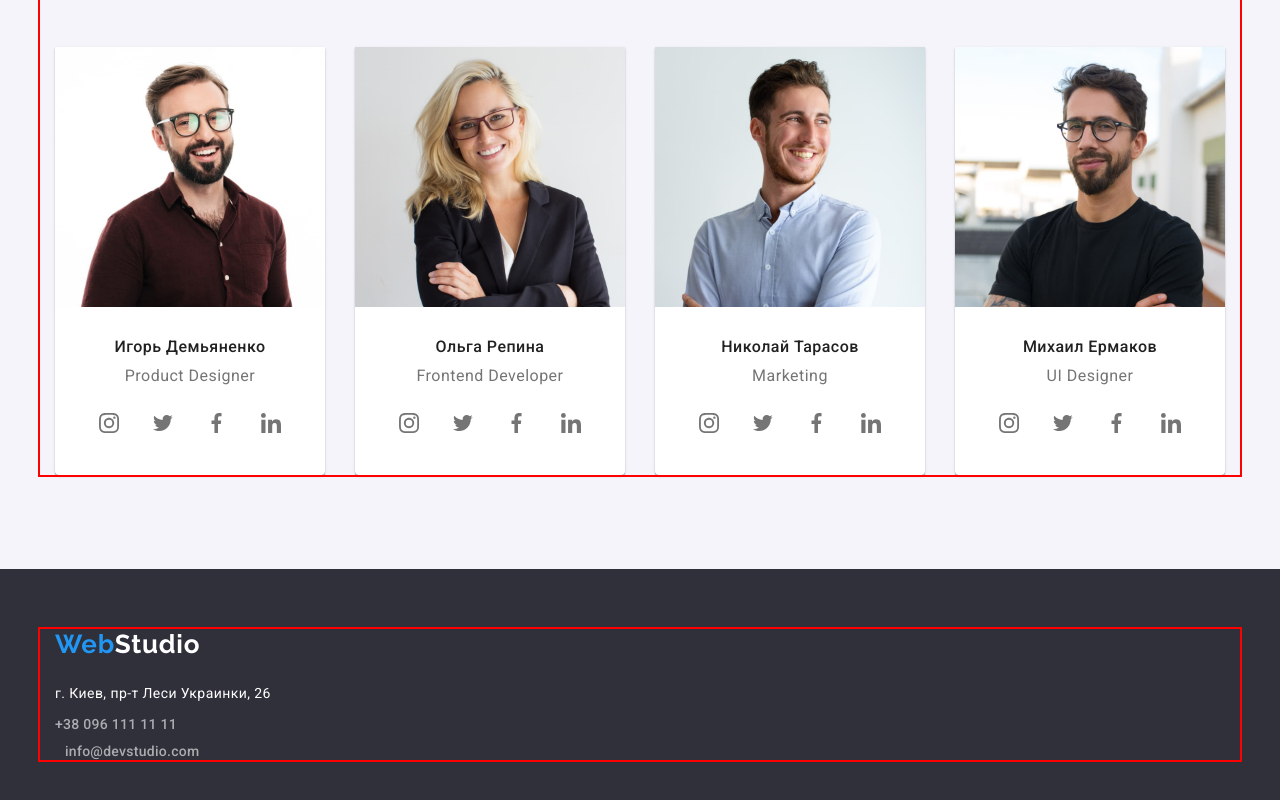
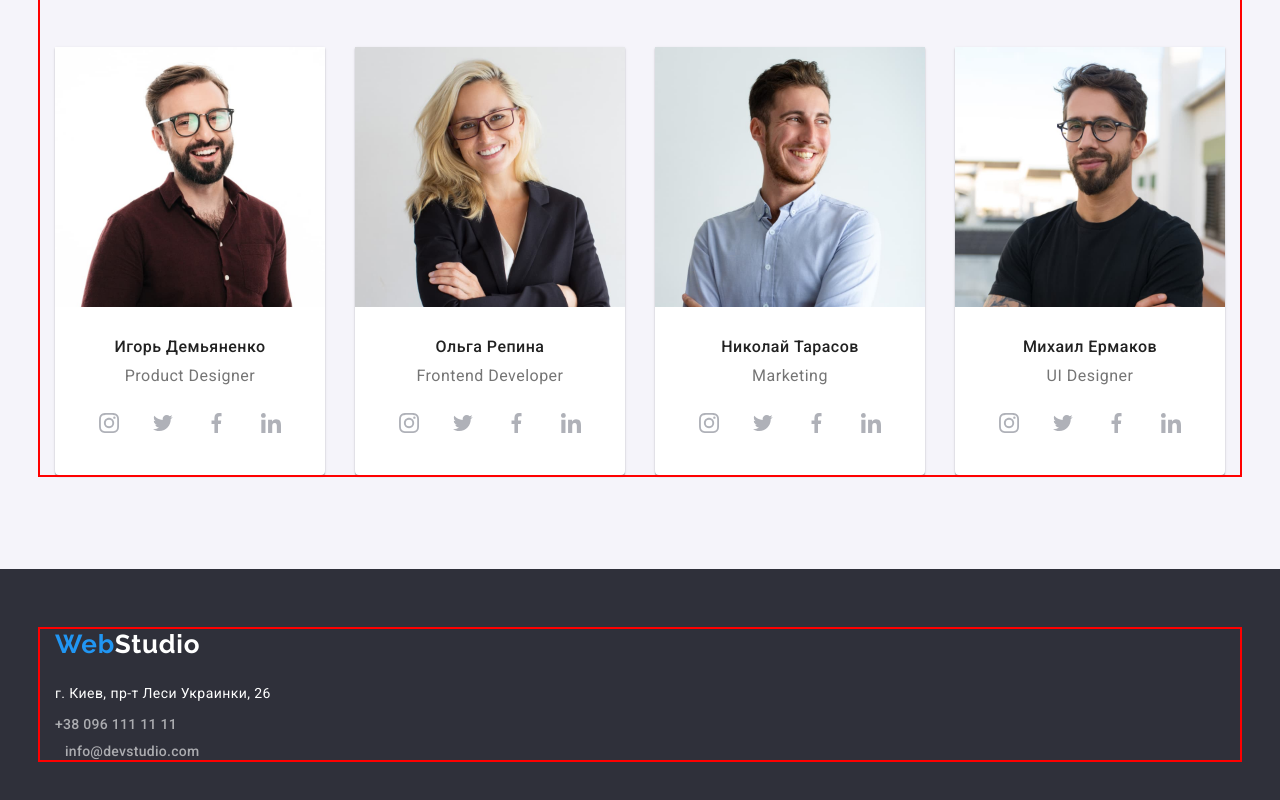
Before and after one commit to Milshyna/goit-markup-hw-04, a plain HTML site: page index.html in a window 1280 px wide. Shown: the part 1743-2543 px from the top of the page. Drawn offline with nearby package versions, Linux system fonts and the light colour scheme.

Commit message:
midlehomework

```diff
--- a/css/styles.css
+++ b/css/styles.css
@@ -360,7 +360,7 @@ body {
   /* outline: 1px solid red; */
 }
 .author-icon {
-  fill: var(--second-text-color);
+  fill: #afb1b8;
 }
 
 /* ---------------Кнопки Портфолио------------------------- */
```
